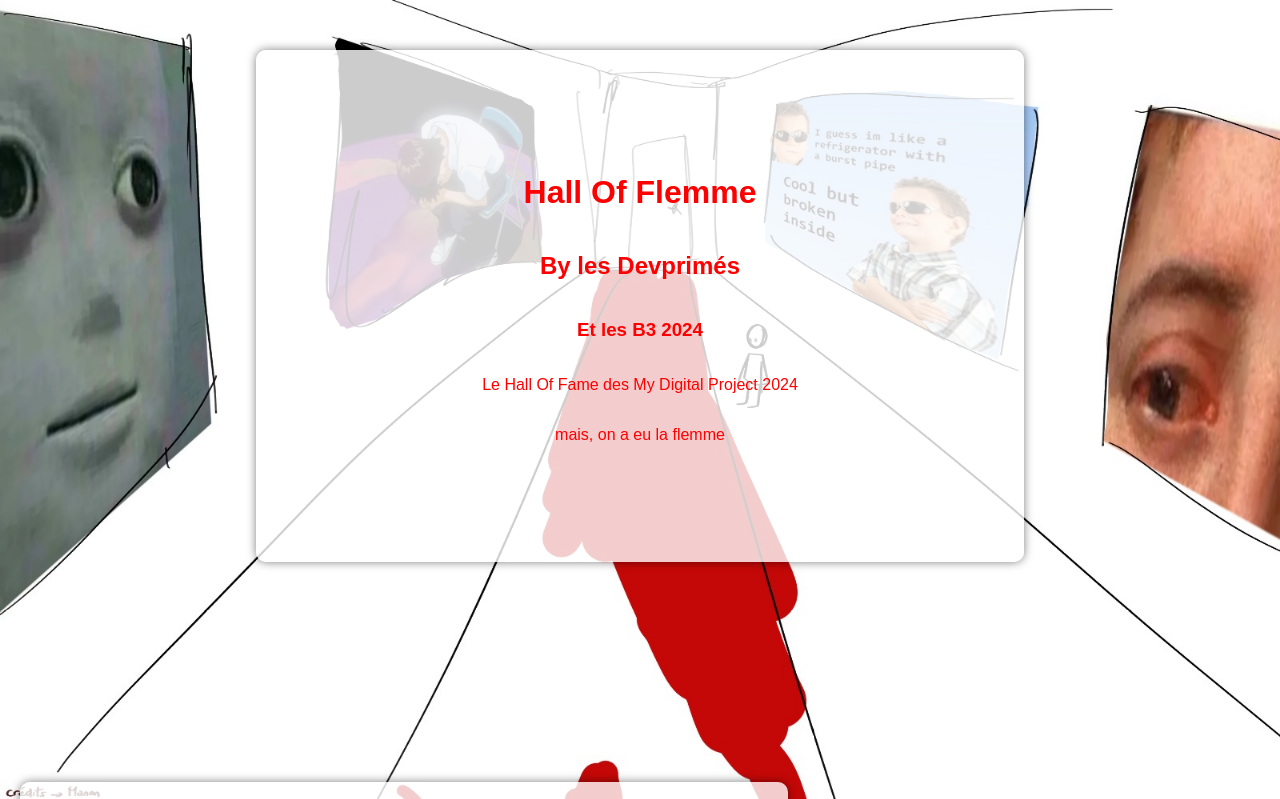
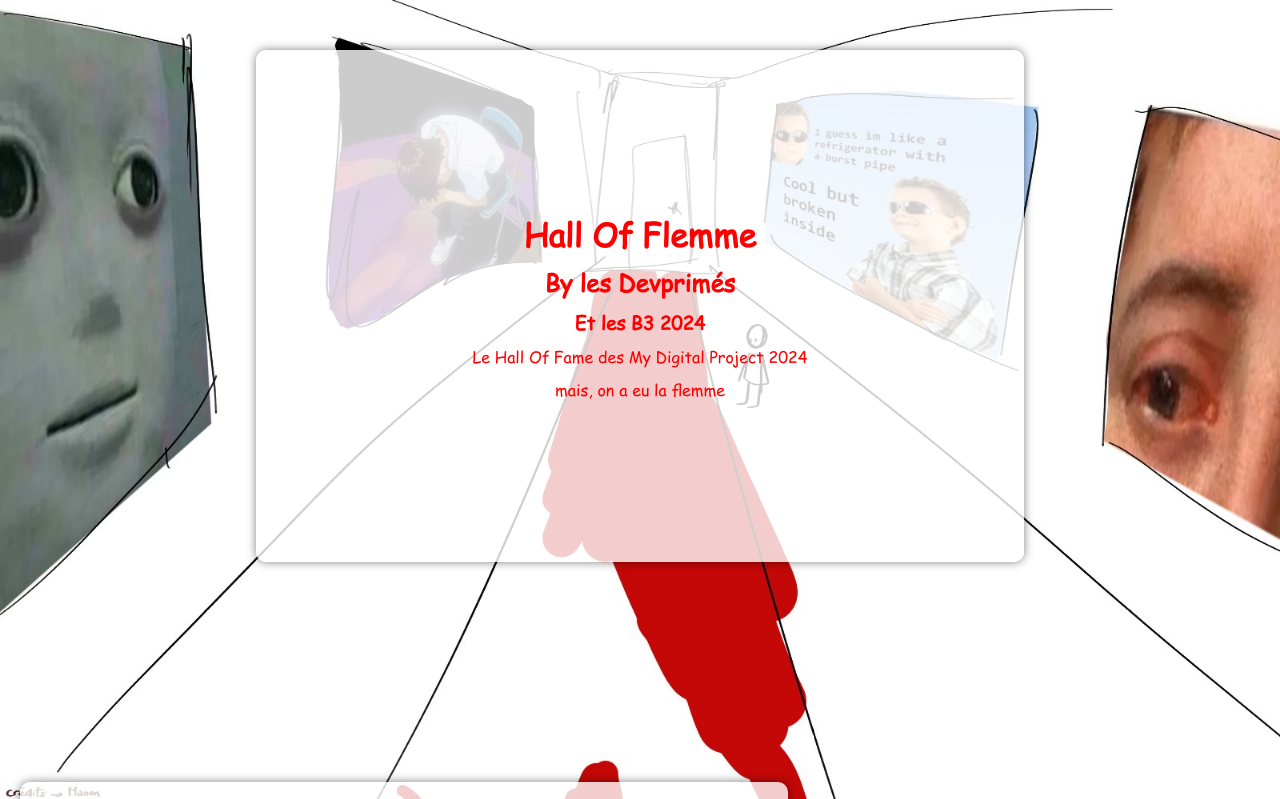
Before and after one commit to ClementSeux/hall-of-flemme, a website: page index.html in a window 1280 px wide. Shown: the top 799 px of the page. Drawn offline with nearby package versions, Linux system fonts and the light colour scheme.

Commit message:
chore: Update font and styles in index.html

```diff
--- a/index.html
+++ b/index.html
@@ -71,7 +71,13 @@
         </main>
 
         <style type="text/css">
+            @font-face {
+                font-family: "Comic Sans";
+                src: url("./COMICSANS.TTF") format("truetype");
+            }
+
             body {
+                font-family: "Comic Sans", sans-serif !important;
                 margin: 0;
                 padding: 0;
                 font-family: Arial, sans-serif;
@@ -83,6 +89,14 @@
                 flex-direction: column;
                 align-items: center;
                 justify-content: center;
+            }
+            h1,
+            h2,
+            h3,
+            h4,
+            p {
+                margin: 0;
+                padding: 5px;
             }
             a {
                 color: red;
```
Also changed, not shown: COMICSANS.TTF (added), COMICSANSBOLD.TTF (added), COMICSANSBOLDITALIC.TTF (added), COMICSANSITALIC.TTF (added).
